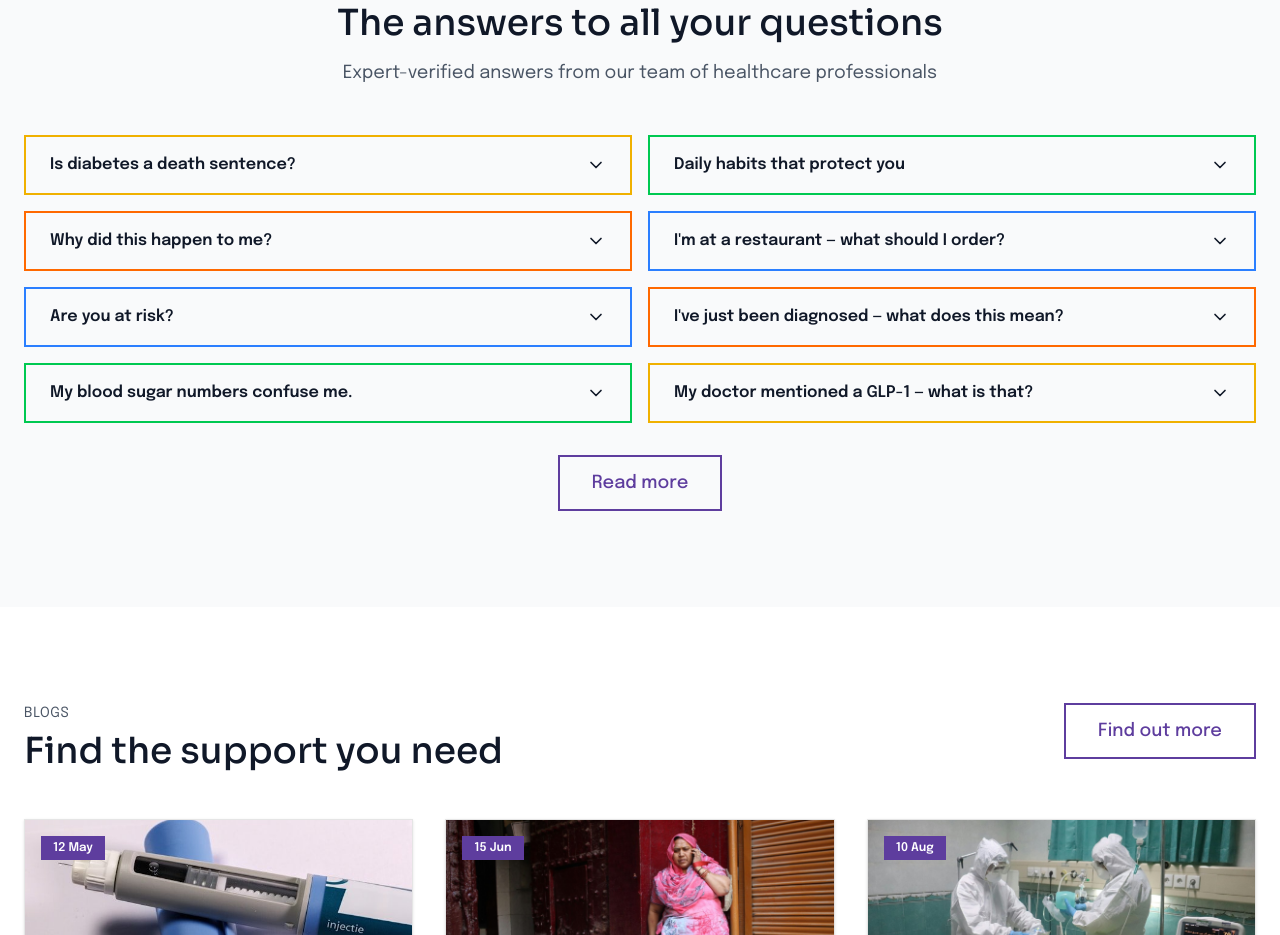
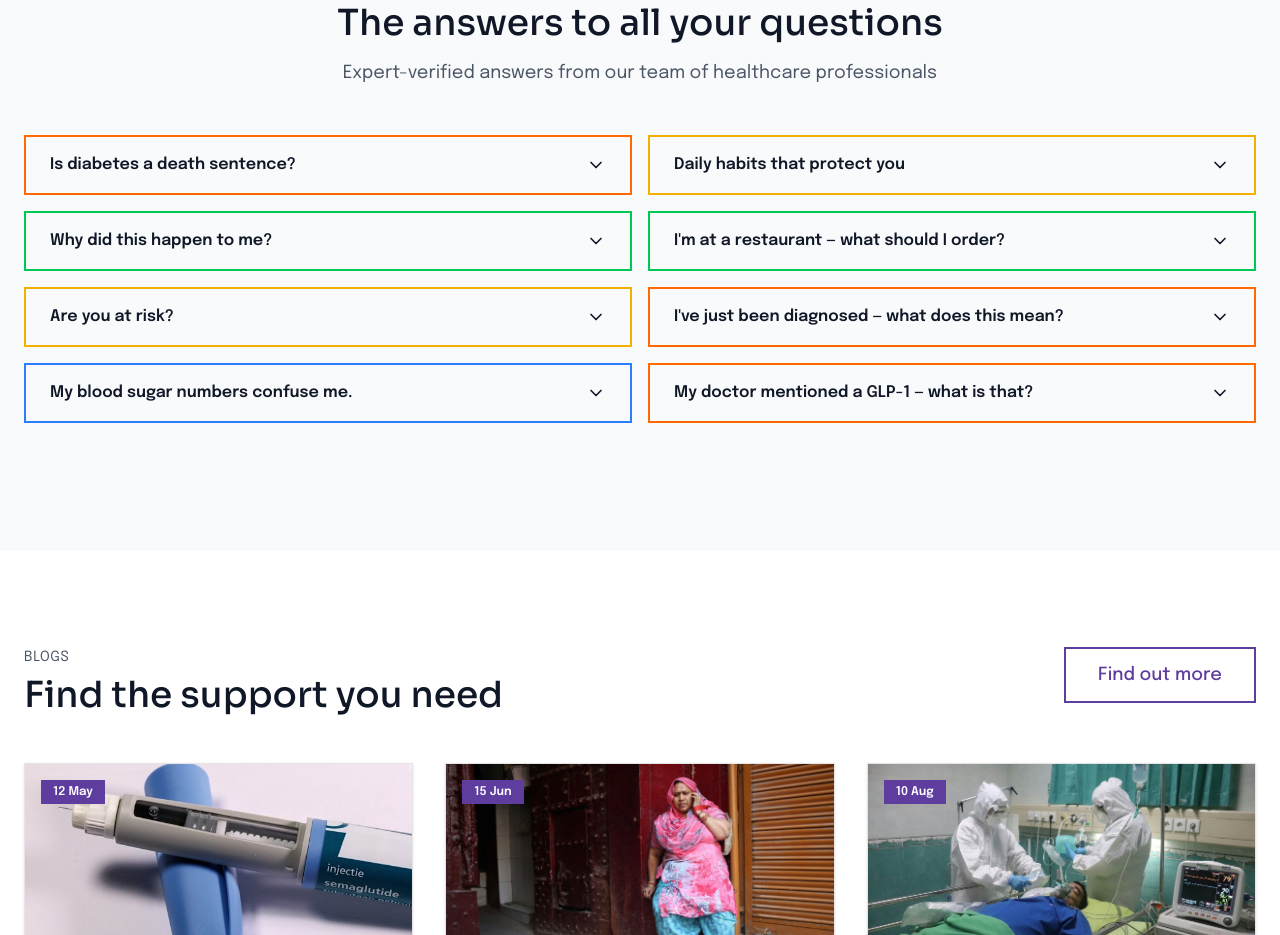
Before and after one commit to system-nusoft/diabesity-life, a Next.js app: page / in a window 1280 px wide. Shown: the part 2980-3915 px from the top of the page. Built offline with nearby package versions, Linux system fonts and the light colour scheme.

Commit message:
Category based gradients for FAQs

```diff
--- a/app/faqs/page.tsx
+++ b/app/faqs/page.tsx
@@ -1,67 +1,73 @@
 "use client";
 
-import { Button } from "@/components/ui/button";
 import { ChevronDown } from "lucide-react";
 import { useState } from "react";
+
+type Category = "Education" | "Health" | "Diet" | "Recipes";
 
 const faqs = [
   {
     question: "Is diabetes a death sentence?",
     answer:
       "No, diabetes is not a death sentence. With proper management, including medication, diet, exercise, and regular monitoring, people with diabetes can live long, healthy, and fulfilling lives. The key is early detection and consistent care.",
-    gradient:
-      "border-2 border-yellow-500 hover:bg-gradient-to-r hover:from-yellow-500 hover:to-yellow-0",
+    category: "Education" as Category,
   },
   {
     question: "Why did this happen to me?",
     answer:
       "Diabesity can develop due to a combination of genetic factors, lifestyle choices, diet, and environmental factors. It's not your fault—it's a complex condition that affects millions. What matters now is taking positive steps forward to manage your health.",
-    gradient:
-      "border-2 border-orange-500 hover:bg-gradient-to-r hover:from-orange-500 hover:to-orange-0",
+    category: "Diet" as Category,
   },
   {
     question: "Are you at risk?",
     answer:
       "Risk factors include family history of diabetes, being overweight, physical inactivity, age over 45, high blood pressure, and certain ethnic backgrounds. If you have multiple risk factors, it's important to get screened and take preventive measures.",
-    gradient:
-      "border-2 border-blue-500 hover:bg-gradient-to-r hover:from-blue-500 hover:to-blue-0",
+    category: "Health" as Category,
   },
   {
     question: "My blood sugar numbers confuse me.",
     answer:
       "Normal fasting blood sugar is below 100 mg/dL. Prediabetes is 100-125 mg/dL, and diabetes is 126 mg/dL or higher. Your doctor can help you understand your specific targets and what your numbers mean for your health journey.",
-    gradient:
-      "border-2 border-green-500 hover:bg-gradient-to-r hover:from-green-500 hover:to-green-0",
+    category: "Recipes" as Category,
   },
   {
     question: "Daily habits that protect you",
     answer:
       "Key protective habits include: eating a balanced diet rich in vegetables and whole grains, exercising for 30 minutes daily, maintaining a healthy weight, managing stress, getting adequate sleep, staying hydrated, and monitoring your blood sugar regularly.",
-    gradient:
-      "border-2 border-green-500 hover:bg-gradient-to-r hover:from-green-500 hover:to-green-0",
+    category: "Health" as Category,
   },
   {
     question: "I'm at a restaurant — what should I order?",
     answer:
       "Choose grilled or baked proteins instead of fried, opt for vegetables or salad as sides, avoid sugary drinks and desserts, control portion sizes, and ask for dressings and sauces on the side. Don't hesitate to ask how food is prepared.",
-    gradient:
-      "border-2 border-blue-500 hover:bg-gradient-to-r hover:from-blue-500 hover:to-blue-0",
+    category: "Diet" as Category,
   },
   {
     question: "I've just been diagnosed — what does this mean?",
     answer:
       "A diagnosis means it's time to take action, but you're not alone. Work with your healthcare team to create a management plan, learn about your condition, make lifestyle adjustments, and connect with support groups. Many people successfully manage diabesity.",
-    gradient:
-      "border-2 border-orange-500 hover:bg-gradient-to-r hover:from-orange-500 hover:to-orange-0",
+    category: "Education" as Category,
   },
   {
     question: "My doctor mentioned a GLP-1 — what is that?",
     answer:
       "GLP-1 agonists are medications that help control blood sugar by mimicking a hormone that stimulates insulin release, slows digestion, and reduces appetite. They've shown promising results for both diabetes management and weight loss. Discuss with your doctor if they're right for you.",
-    gradient:
-      "border-2 border-yellow-500 hover:bg-gradient-to-r hover:from-yellow-500 hover:to-yellow-0",
+    category: "Education" as Category,
   },
 ];
+
+const getCategoryGradient = (category: Category): string => {
+  const gradients: Record<Category, string> = {
+    Education:
+      "border-2 border-orange-500 hover:bg-gradient-to-r hover:from-orange-500 hover:to-orange-0",
+    Health:
+      "border-2 border-yellow-500 hover:bg-gradient-to-r hover:from-yellow-500 hover:to-yellow-0",
+    Diet: "border-2 border-green-500 hover:bg-gradient-to-r hover:from-green-500 hover:to-green-0",
+    Recipes:
+      "border-2 border-blue-500 hover:bg-gradient-to-r hover:from-blue-500 hover:to-blue-0",
+  };
+  return gradients[category];
+};
 
 export default function NewsClient() {
   const [openFaqIndex, setOpenFaqIndex] = useState<number | null>(null);
@@ -93,7 +99,7 @@ export default function NewsClient() {
         </div>
       </section>
 
-      {/* News Grid Section */}
+      {/* Grid Wrapper */}
       <section className="pb-16 md:pb-24 bg-white">
         <div className="max-w-7xl mx-auto px-6">
           <h2 className="text-2xl md:text-3xl font-medium text-gray-900 mb-8">
@@ -102,13 +108,15 @@ export default function NewsClient() {
 
           {/* FAQs Section */}
           <div className="grid md:grid-cols-2 gap-4 mb-8">
-            {/* Left Column - First 4 FAQs */}
+            {/* Left Column - First Half FAQs */}
             <div className="flex flex-col gap-4">
-              {faqs.slice(0, 4).map((faq, idx) => (
+              {faqs.slice(0, faqs.length / 2).map((faq, idx) => (
                 <div key={idx} className="flex flex-col">
                   <button
                     onClick={() => toggleFaq(idx)}
-                    className={`${faq.gradient} px-6 py-4 border text-left font-semibold text-gray-900 flex justify-between items-center transition-all hover:opacity-90`}
+                    className={`${getCategoryGradient(
+                      faq.category
+                    )} px-6 py-4 border text-left font-semibold text-gray-900 flex justify-between items-center transition-all hover:opacity-90`}
                   >
                     <span>{faq.question}</span>
                     <ChevronDown
@@ -130,13 +138,15 @@ export default function NewsClient() {
               ))}
             </div>
 
-            {/* Right Column - Last 4 FAQs */}
+            {/* Right Column - Last Half FAQs */}
             <div className="flex flex-col gap-4">
-              {faqs.slice(4, 8).map((faq, idx) => (
+              {faqs.slice(faqs.length / 2, faqs.length).map((faq, idx) => (
                 <div key={idx + 4} className="flex flex-col">
                   <button
                     onClick={() => toggleFaq(idx + 4)}
-                    className={`${faq.gradient} px-6 py-4 border text-left font-semibold text-gray-900 flex justify-between items-center transition-all hover:opacity-90`}
+                    className={`${getCategoryGradient(
+                      faq.category
+                    )} px-6 py-4 border text-left font-semibold text-gray-900 flex justify-between items-center transition-all hover:opacity-90`}
                   >
                     <span>{faq.question}</span>
                     <ChevronDown
--- a/components/HomeClient.tsx
+++ b/components/HomeClient.tsx
@@ -14,6 +14,8 @@ import HealthProviders from "../public/find-health-providers.jpg";
 import Hero1 from "../public/hero-section-1.webp";
 import Hero2 from "../public/hero-section-2.webp";
 import Knowledge from "../public/knowledge-tool-diabesity.png";
+
+type Category = "Education" | "Health" | "Diet" | "Recipes";
 
 const heroSlides = [
   {
@@ -37,57 +39,49 @@ const faqs = [
     question: "Is diabetes a death sentence?",
     answer:
       "No, diabetes is not a death sentence. With proper management, including medication, diet, exercise, and regular monitoring, people with diabetes can live long, healthy, and fulfilling lives. The key is early detection and consistent care.",
-    gradient:
-      "border-2 border-yellow-500 hover:bg-gradient-to-r hover:from-yellow-500 hover:to-yellow-0",
+    category: "Education" as Category,
   },
   {
     question: "Why did this happen to me?",
     answer:
       "Diabesity can develop due to a combination of genetic factors, lifestyle choices, diet, and environmental factors. It's not your fault—it's a complex condition that affects millions. What matters now is taking positive steps forward to manage your health.",
-    gradient:
-      "border-2 border-orange-500 hover:bg-gradient-to-r hover:from-orange-500 hover:to-orange-0",
+    category: "Diet" as Category,
   },
   {
     question: "Are you at risk?",
     answer:
       "Risk factors include family history of diabetes, being overweight, physical inactivity, age over 45, high blood pressure, and certain ethnic backgrounds. If you have multiple risk factors, it's important to get screened and take preventive measures.",
-    gradient:
-      "border-2 border-blue-500 hover:bg-gradient-to-r hover:from-blue-500 hover:to-blue-0",
+    category: "Health" as Category,
   },
   {
     question: "My blood sugar numbers confuse me.",
     answer:
       "Normal fasting blood sugar is below 100 mg/dL. Prediabetes is 100-125 mg/dL, and diabetes is 126 mg/dL or higher. Your doctor can help you understand your specific targets and what your numbers mean for your health journey.",
-    gradient:
-      "border-2 border-green-500 hover:bg-gradient-to-r hover:from-green-500 hover:to-green-0",
+    category: "Recipes" as Category,
   },
   {
     question: "Daily habits that protect you",
     answer:
       "Key protective habits include: eating a balanced diet rich in vegetables and whole grains, exercising for 30 minutes daily, maintaining a healthy weight, managing stress, getting adequate sleep, staying hydrated, and monitoring your blood sugar regularly.",
-    gradient:
-      "border-2 border-green-500 hover:bg-gradient-to-r hover:from-green-500 hover:to-green-0",
+    category: "Health" as Category,
   },
   {
     question: "I'm at a restaurant — what should I order?",
     answer:
       "Choose grilled or baked proteins instead of fried, opt for vegetables or salad as sides, avoid sugary drinks and desserts, control portion sizes, and ask for dressings and sauces on the side. Don't hesitate to ask how food is prepared.",
-    gradient:
-      "border-2 border-blue-500 hover:bg-gradient-to-r hover:from-blue-500 hover:to-blue-0",
+    category: "Diet" as Category,
   },
   {
     question: "I've just been diagnosed — what does this mean?",
     answer:
       "A diagnosis means it's time to take action, but you're not alone. Work with your healthcare team to create a management plan, learn about your condition, make lifestyle adjustments, and connect with support groups. Many people successfully manage diabesity.",
-    gradient:
-      "border-2 border-orange-500 hover:bg-gradient-to-r hover:from-orange-500 hover:to-orange-0",
+    category: "Education" as Category,
   },
   {
     question: "My doctor mentioned a GLP-1 — what is that?",
     answer:
       "GLP-1 agonists are medications that help control blood sugar by mimicking a hormone that stimulates insulin release, slows digestion, and reduces appetite. They've shown promising results for both diabetes management and weight loss. Discuss with your doctor if they're right for you.",
-    gradient:
-      "border-2 border-yellow-500 hover:bg-gradient-to-r hover:from-yellow-500 hover:to-yellow-0",
+    category: "Education" as Category,
   },
 ];
 
@@ -130,6 +124,19 @@ const services = [
     linkUrl: "/devices",
   },
 ];
+
+const getCategoryGradient = (category: Category): string => {
+  const gradients: Record<Category, string> = {
+    Education:
+      "border-2 border-orange-500 hover:bg-gradient-to-r hover:from-orange-500 hover:to-orange-0",
+    Health:
+      "border-2 border-yellow-500 hover:bg-gradient-to-r hover:from-yellow-500 hover:to-yellow-0",
+    Diet: "border-2 border-green-500 hover:bg-gradient-to-r hover:from-green-500 hover:to-green-0",
+    Recipes:
+      "border-2 border-blue-500 hover:bg-gradient-to-r hover:from-blue-500 hover:to-blue-0",
+  };
+  return gradients[category];
+};
 
 interface HomeClientProps {
   blogs: BlogArticle[];
@@ -592,15 +599,16 @@ export default function Home({ blogs, news }: HomeClientProps) {
               Expert-verified answers from our team of healthcare professionals
             </p>
           </div>
-
           <div className="grid md:grid-cols-2 gap-4 mb-8">
-            {/* Left Column - First 4 FAQs */}
+            {/* Left Column - First Half FAQs */}
             <div className="flex flex-col gap-4">
-              {faqs.slice(0, 4).map((faq, idx) => (
+              {faqs.slice(0, faqs.length / 2).map((faq, idx) => (
                 <div key={idx} className="flex flex-col">
                   <button
                     onClick={() => toggleFaq(idx)}
-                    className={`${faq.gradient} px-6 py-4 border text-left font-semibold text-gray-900 flex justify-between items-center transition-all hover:opacity-90`}
+                    className={`${getCategoryGradient(
+                      faq.category
+                    )} px-6 py-4 border text-left font-semibold text-gray-900 flex justify-between items-center transition-all hover:opacity-90`}
                   >
                     <span>{faq.question}</span>
                     <ChevronDown
@@ -622,13 +630,15 @@ export default function Home({ blogs, news }: HomeClientProps) {
               ))}
             </div>
 
-            {/* Right Column - Last 4 FAQs */}
+            {/* Right Column - Last Half FAQs */}
             <div className="flex flex-col gap-4">
-              {faqs.slice(4, 8).map((faq, idx) => (
+              {faqs.slice(faqs.length / 2, faqs.length).map((faq, idx) => (
                 <div key={idx + 4} className="flex flex-col">
                   <button
                     onClick={() => toggleFaq(idx + 4)}
-                    className={`${faq.gradient} px-6 py-4 border text-left font-semibold text-gray-900 flex justify-between items-center transition-all hover:opacity-90`}
+                    className={`${getCategoryGradient(
+                      faq.category
+                    )} px-6 py-4 border text-left font-semibold text-gray-900 flex justify-between items-center transition-all hover:opacity-90`}
                   >
                     <span>{faq.question}</span>
                     <ChevronDown
@@ -649,12 +659,6 @@ export default function Home({ blogs, news }: HomeClientProps) {
                 </div>
               ))}
             </div>
-          </div>
-
-          <div className="text-center">
-            <Link href="/faqs">
-              <Button variant="outlined">Read more</Button>
-            </Link>
           </div>
         </div>
       </section>
```
